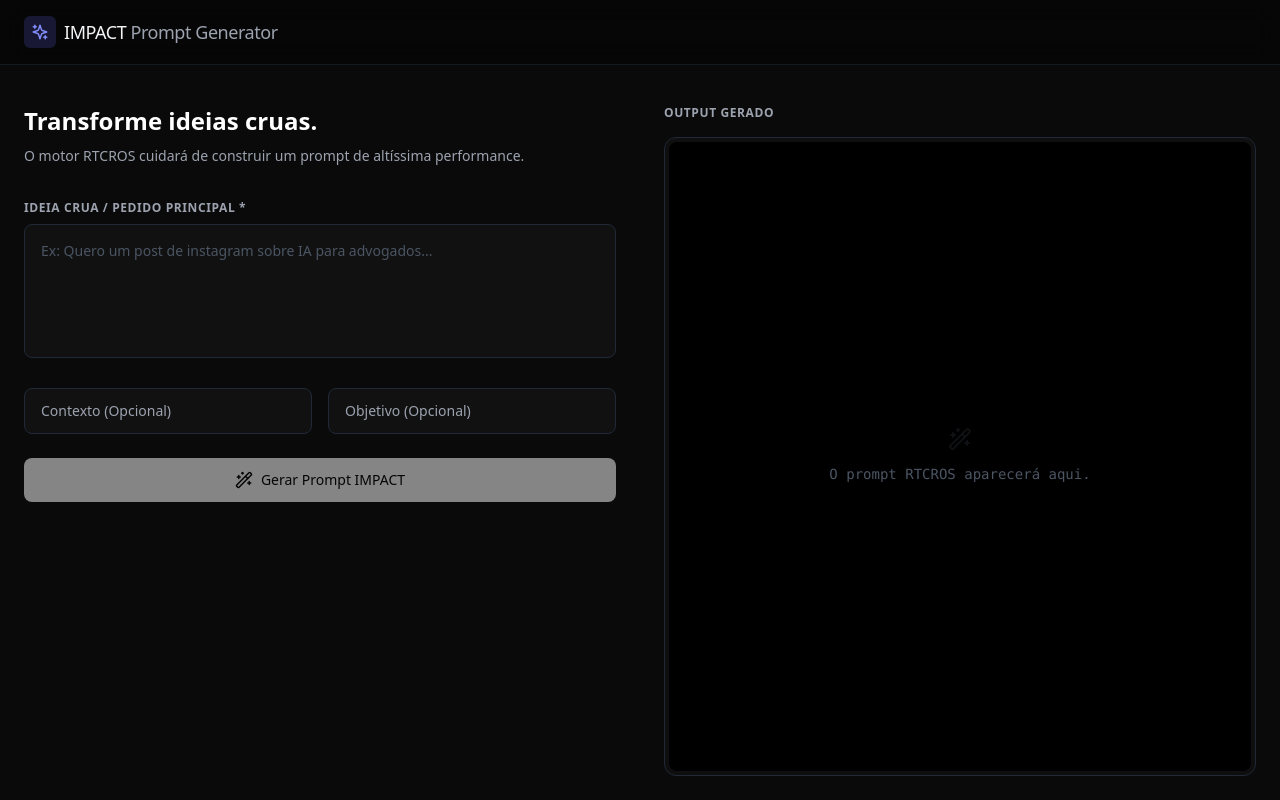
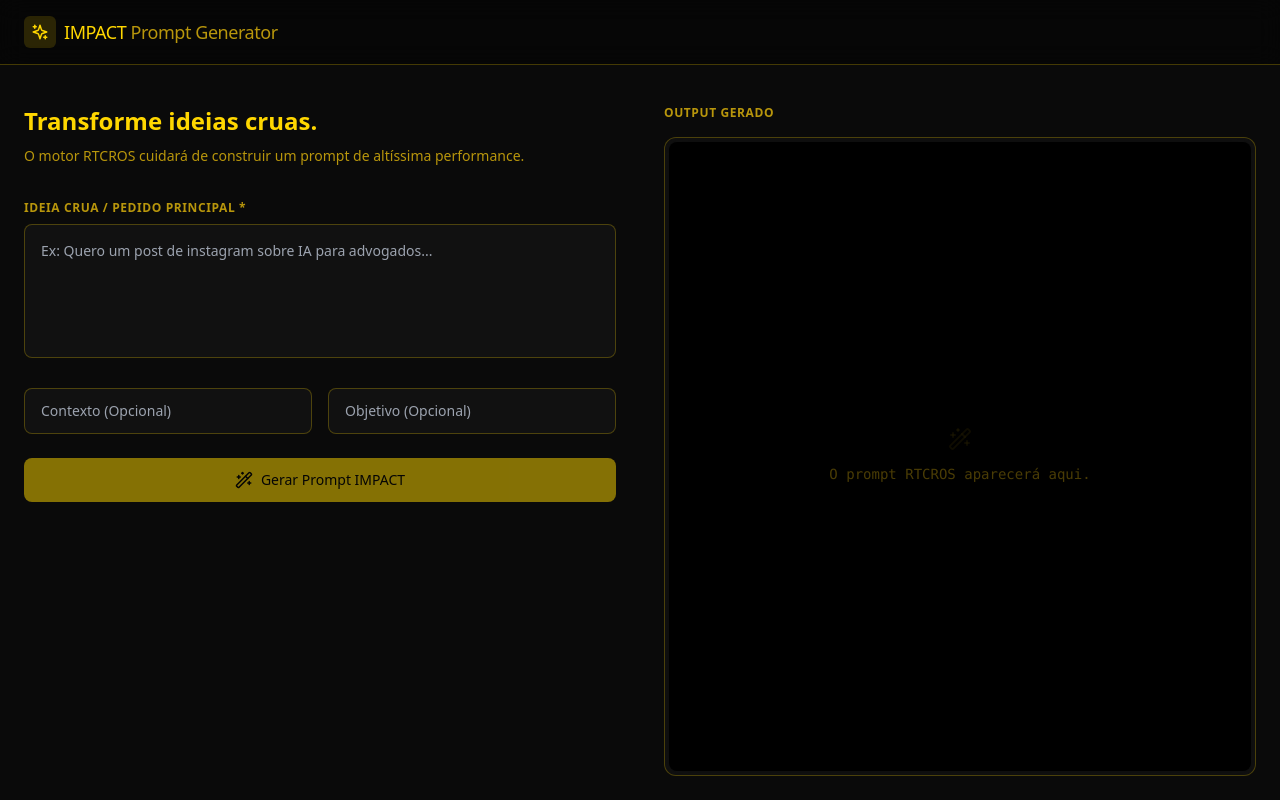
Before and after one commit to rateteodoro-wq/Impact-Prompt-Generator, a React (Vite) app: page / in a window 1280 px wide. Built offline with nearby package versions, Linux system fonts and the light colour scheme.

Commit message:
Update App.jsx
mudança para dourado com claude

```diff
--- a/src/App.jsx
+++ b/src/App.jsx
@@ -1,5 +1,10 @@
 import React, { useState } from 'react';
 import { Copy, Check, Loader2, Sparkles, Wand2 } from 'lucide-react';
+
+const gold = '#FFD700';
+const goldDim = '#B8960C';
+const goldFaint = 'rgba(255, 215, 0, 0.15)';
+const goldBorder = 'rgba(255, 215, 0, 0.25)';
 
 function App() {
     const [idea, setIdea] = useState('');
@@ -47,14 +52,14 @@ function App() {
     };
 
     return (
-        <div className="min-h-screen bg-[#0a0a0a] text-gray-100 flex flex-col font-sans">
-            <header className="border-b border-gray-800/60 bg-black/40 backdrop-blur-md sticky top-0 z-10 px-6 py-4">
+        <div className="min-h-screen flex flex-col font-sans" style={{ backgroundColor: '#0a0a0a', color: gold }}>
+            <header className="backdrop-blur-md sticky top-0 z-10 px-6 py-4" style={{ borderBottom: `1px solid ${goldBorder}`, backgroundColor: 'rgba(0,0,0,0.4)' }}>
                 <div className="max-w-7xl mx-auto flex items-center gap-2">
-                    <div className="w-8 h-8 rounded-md bg-indigo-500/20 text-indigo-400 flex items-center justify-center">
+                    <div className="w-8 h-8 rounded-md flex items-center justify-center" style={{ backgroundColor: goldFaint, color: gold }}>
                         <Sparkles size={18} />
                     </div>
-                    <h1 className="text-lg font-medium tracking-tight text-gray-100">
-                        IMPACT <span className="text-gray-400">Prompt Generator</span>
+                    <h1 className="text-lg font-medium tracking-tight" style={{ color: gold }}>
+                        IMPACT <span style={{ color: goldDim }}>Prompt Generator</span>
                     </h1>
                 </div>
             </header>
@@ -62,15 +67,15 @@ function App() {
             <main className="flex-1 max-w-7xl mx-auto w-full p-6 grid grid-cols-1 lg:grid-cols-2 gap-8 lg:gap-12 items-start mt-4">
                 <div className="space-y-8">
                     <div>
-                        <h2 className="text-2xl font-semibold mb-2 text-white">Transforme ideias cruas.</h2>
-                        <p className="text-gray-400 text-sm leading-relaxed">
+                        <h2 className="text-2xl font-semibold mb-2" style={{ color: gold }}>Transforme ideias cruas.</h2>
+                        <p className="text-sm leading-relaxed" style={{ color: goldDim }}>
                             O motor RTCROS cuidará de construir um prompt de altíssima performance.
                         </p>
                     </div>
 
                     <form onSubmit={handleGenerate} className="space-y-6">
                         <div className="space-y-2">
-                            <label className="block text-xs font-semibold tracking-wider text-gray-400 uppercase">
+                            <label className="block text-xs font-semibold tracking-wider uppercase" style={{ color: goldDim }}>
                                 Ideia Crua / Pedido Principal *
                             </label>
                             <textarea
@@ -78,7 +83,12 @@ function App() {
                                 onChange={(e) => setIdea(e.target.value)}
                                 required
                                 rows={5}
-                                className="w-full bg-[#111] border border-gray-800 rounded-lg p-4 text-sm text-gray-200 focus:outline-none focus:ring-1 focus:ring-indigo-500/50 focus:border-indigo-500/50 transition-all resize-none placeholder-gray-600"
+                                className="w-full rounded-lg p-4 text-sm transition-all resize-none focus:outline-none"
+                                style={{
+                                    backgroundColor: '#111',
+                                    border: `1px solid ${goldBorder}`,
+                                    color: gold,
+                                }}
                                 placeholder="Ex: Quero um post de instagram sobre IA para advogados..."
                             />
                         </div>
@@ -88,20 +98,30 @@ function App() {
                                 type="text"
                                 value={context}
                                 onChange={(e) => setContext(e.target.value)}
-                                className="w-full bg-[#111] border border-gray-800 rounded-lg px-4 py-3 text-sm text-gray-200 outline-none focus:border-indigo-500/50"
+                                className="w-full rounded-lg px-4 py-3 text-sm outline-none"
+                                style={{
+                                    backgroundColor: '#111',
+                                    border: `1px solid ${goldBorder}`,
+                                    color: gold,
+                                }}
                                 placeholder="Contexto (Opcional)"
                             />
                             <input
                                 type="text"
                                 value={objective}
                                 onChange={(e) => setObjective(e.target.value)}
-                                className="w-full bg-[#111] border border-gray-800 rounded-lg px-4 py-3 text-sm text-gray-200 outline-none focus:border-indigo-500/50"
+                                className="w-full rounded-lg px-4 py-3 text-sm outline-none"
+                                style={{
+                                    backgroundColor: '#111',
+                                    border: `1px solid ${goldBorder}`,
+                                    color: gold,
+                                }}
                                 placeholder="Objetivo (Opcional)"
                             />
                         </div>
 
                         {error && (
-                            <div className="p-3 rounded-md bg-red-500/10 border border-red-500/20 text-red-400 text-sm">
+                            <div className="p-3 rounded-md text-sm" style={{ backgroundColor: 'rgba(239,68,68,0.1)', border: '1px solid rgba(239,68,68,0.2)', color: '#f87171' }}>
                                 {error}
                             </div>
                         )}
@@ -109,7 +129,10 @@ function App() {
                         <button
                             type="submit"
                             disabled={loading || !idea.trim()}
-                            className="w-full flex items-center justify-center gap-2 bg-white text-black hover:bg-gray-100 disabled:opacity-50 transition-all font-medium py-3 px-4 rounded-lg text-sm"
+                            className="w-full flex items-center justify-center gap-2 font-medium py-3 px-4 rounded-lg text-sm transition-all disabled:opacity-50"
+                            style={{ backgroundColor: gold, color: '#000' }}
+                            onMouseEnter={e => e.currentTarget.style.backgroundColor = '#e6c200'}
+                            onMouseLeave={e => e.currentTarget.style.backgroundColor = gold}
                         >
                             {loading ? <Loader2 size={18} className="animate-spin" /> : <Wand2 size={18} />}
                             {loading ? 'Sintetizando...' : 'Gerar Prompt IMPACT'}
@@ -119,28 +142,31 @@ function App() {
 
                 <div className="relative h-full min-h-[500px] flex flex-col">
                     <div className="flex items-center justify-between mb-4">
-                        <h3 className="text-xs font-semibold tracking-wider text-gray-400 uppercase">Output Gerado</h3>
+                        <h3 className="text-xs font-semibold tracking-wider uppercase" style={{ color: goldDim }}>Output Gerado</h3>
                         {generatedPrompt && (
                             <button
                                 onClick={copyToClipboard}
-                                className="flex items-center gap-2 text-xs font-medium text-gray-400 hover:text-white transition-colors px-3 py-1.5 rounded-md hover:bg-gray-800"
+                                className="flex items-center gap-2 text-xs font-medium px-3 py-1.5 rounded-md transition-colors"
+                                style={{ color: goldDim }}
+                                onMouseEnter={e => { e.currentTarget.style.color = gold; e.currentTarget.style.backgroundColor = goldFaint; }}
+                                onMouseLeave={e => { e.currentTarget.style.color = goldDim; e.currentTarget.style.backgroundColor = 'transparent'; }}
                             >
-                                {copied ? <Check size={14} className="text-green-400" /> : <Copy size={14} />}
+                                {copied ? <Check size={14} style={{ color: '#4ade80' }} /> : <Copy size={14} />}
                                 {copied ? 'Copiado!' : 'Copiar'}
                             </button>
                         )}
                     </div>
 
-                    <div className="flex-1 bg-[#111]/80 backdrop-blur-md border border-gray-800 rounded-xl p-1 overflow-hidden">
-                        <div className="h-full bg-black rounded-lg p-5 overflow-y-auto font-mono text-sm leading-relaxed text-gray-300">
+                    <div className="flex-1 backdrop-blur-md rounded-xl p-1 overflow-hidden" style={{ backgroundColor: 'rgba(17,17,17,0.8)', border: `1px solid ${goldBorder}` }}>
+                        <div className="h-full rounded-lg p-5 overflow-y-auto font-mono text-sm leading-relaxed" style={{ backgroundColor: '#000', color: gold }}>
                             {!generatedPrompt && !loading && (
-                                <div className="h-full flex flex-col items-center justify-center text-gray-600 text-center">
+                                <div className="h-full flex flex-col items-center justify-center text-center" style={{ color: 'rgba(184,150,12,0.4)' }}>
                                     <Wand2 size={24} className="mb-3 opacity-20" />
                                     <p>O prompt RTCROS aparecerá aqui.</p>
                                 </div>
                             )}
                             {loading && (
-                                <div className="h-full flex items-center justify-center text-indigo-500/50 animate-pulse">
+                                <div className="h-full flex items-center justify-center animate-pulse" style={{ color: 'rgba(255,215,0,0.5)' }}>
                                     Gerando...
                                 </div>
                             )}
```
